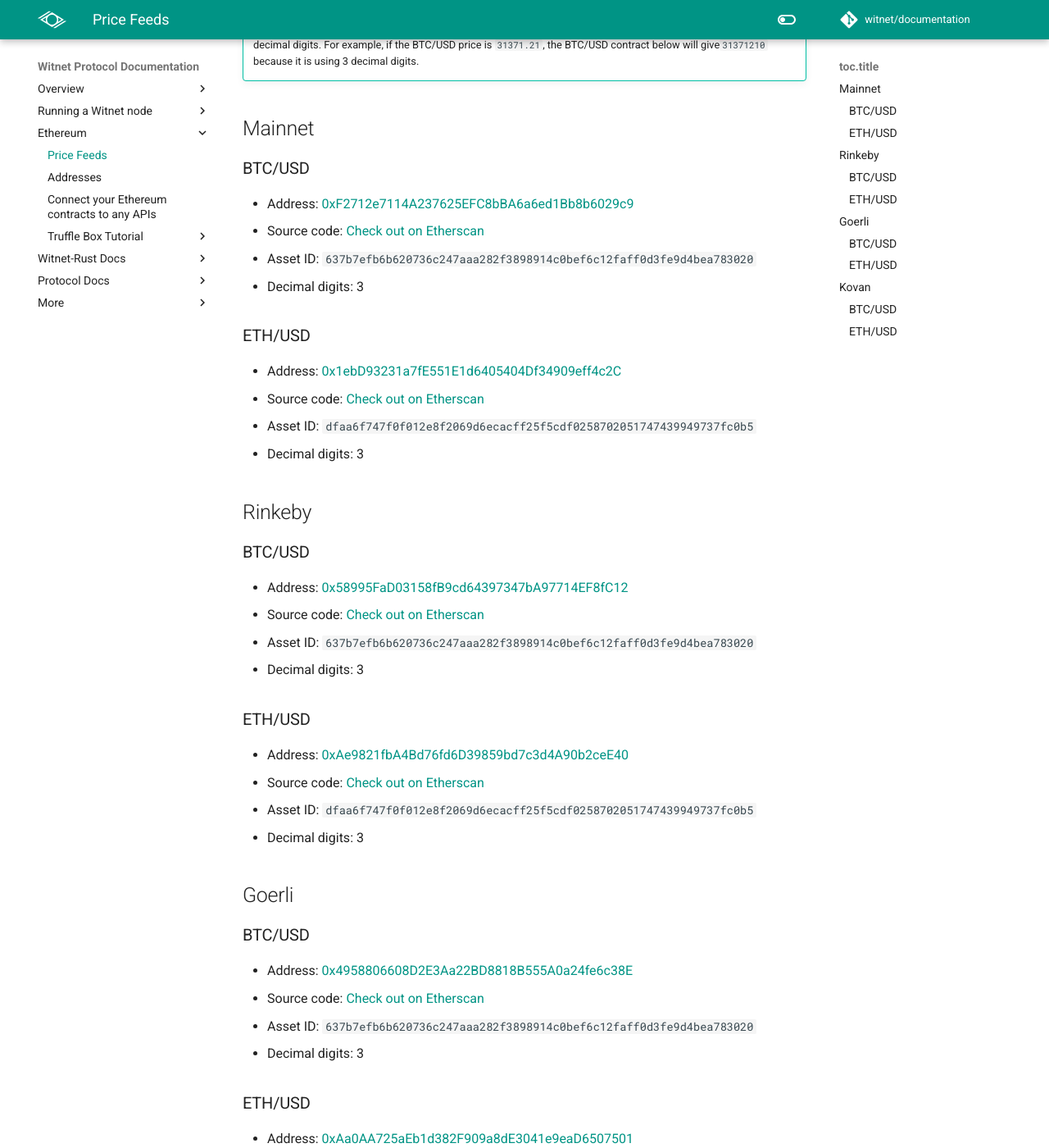
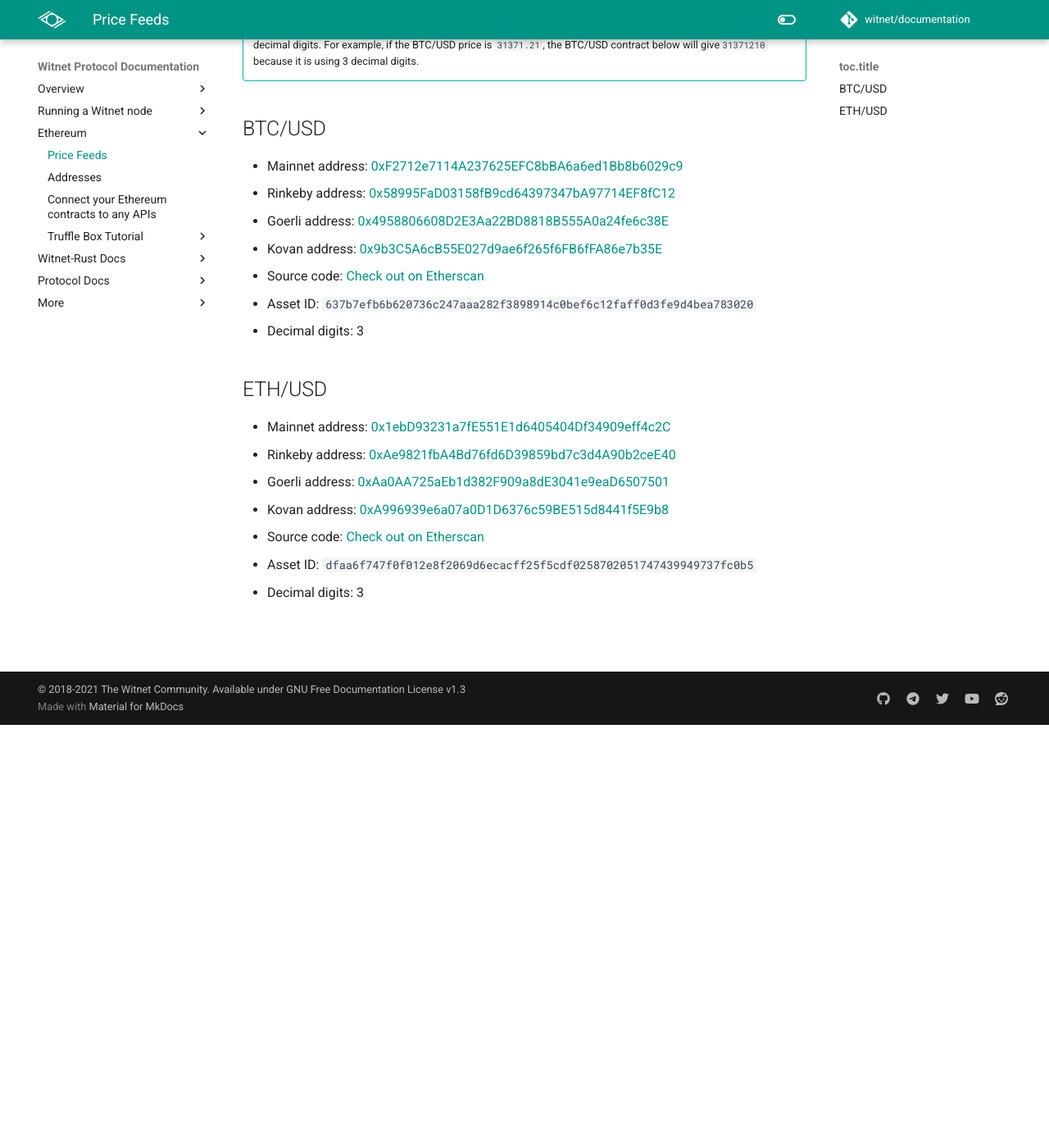
Before and after one commit to witnet/documentation, an MkDocs documentation site: the page built from docs/ethereum/price-feeds.md, in a window 1280 px wide and 1400 px high, scrolled down 775 px. Shown: the whole window at 82% size. Built offline with MkDocs 1.6.1 and Material for MkDocs 9.7.7, drawn with Linux system fonts in a browser that asks for light colours; comment, search, counter and statistics services are not loaded; after the commit the page ends 1659 px from its top, so only the background shows below that; some of the changed text lies outside the part shown.

Commit message:
feat: simplify Price Feeds page

```diff
--- a/docs/ethereum/price-feeds.md
+++ b/docs/ethereum/price-feeds.md
@@ -34,59 +34,22 @@ be found in [ADOIP-0010].
     of decimal digits. For example, if the BTC/USD price is `31371.21`, the BTC/USD contract below will give`31371210`
     because it is using 3 decimal digits.
 
-## Mainnet
+## BTC/USD
 
-### BTC/USD
-* Address: [0xF2712e7114A237625EFC8bBA6a6ed1Bb8b6029c9](https://etherscan.io/address/0xF2712e7114A237625EFC8bBA6a6ed1Bb8b6029c9)
+* Mainnet address: [0xF2712e7114A237625EFC8bBA6a6ed1Bb8b6029c9](https://etherscan.io/address/0xF2712e7114A237625EFC8bBA6a6ed1Bb8b6029c9)
+* Rinkeby address: [0x58995FaD03158fB9cd64397347bA97714EF8fC12](https://rinkeby.etherscan.io/address/0x58995FaD03158fB9cd64397347bA97714EF8fC12)
+* Goerli address: [0x4958806608D2E3Aa22BD8818B555A0a24fe6c38E](https://goerli.etherscan.io/address/0x4958806608D2E3Aa22BD8818B555A0a24fe6c38E)
+* Kovan address: [0x9b3C5A6cB55E027d9ae6f265f6FB6fFA86e7b35E](https://kovan.etherscan.io/address/0x9b3C5A6cB55E027d9ae6f265f6FB6fFA86e7b35E)
 * Source code: [Check out on Etherscan](https://etherscan.io/address/0xF2712e7114A237625EFC8bBA6a6ed1Bb8b6029c9#code)
 * Asset ID: `637b7efb6b620736c247aaa282f3898914c0bef6c12faff0d3fe9d4bea783020`
 * Decimal digits: 3
 
-### ETH/USD
-* Address: [0x1ebD93231a7fE551E1d6405404Df34909eff4c2C](https://etherscan.io/address/0x1ebD93231a7fE551E1d6405404Df34909eff4c2C)
+## ETH/USD
+* Mainnet address: [0x1ebD93231a7fE551E1d6405404Df34909eff4c2C](https://etherscan.io/address/0x1ebD93231a7fE551E1d6405404Df34909eff4c2C)
+* Rinkeby address: [0xAe9821fbA4Bd76fd6D39859bd7c3d4A90b2ceE40](https://rinkeby.etherscan.io/address/0xAe9821fbA4Bd76fd6D39859bd7c3d4A90b2ceE40)
+* Goerli address: [0xAa0AA725aEb1d382F909a8dE3041e9eaD6507501](https://goerli.etherscan.io/address/0xAa0AA725aEb1d382F909a8dE3041e9eaD6507501)
+* Kovan address: [0xA996939e6a07a0D1D6376c59BE515d8441f5E9b8](https://kovan.etherscan.io/address/0xA996939e6a07a0D1D6376c59BE515d8441f5E9b8)
 * Source code: [Check out on Etherscan](https://etherscan.io/address/0x1ebD93231a7fE551E1d6405404Df34909eff4c2C#code)
-* Asset ID: `dfaa6f747f0f012e8f2069d6ecacff25f5cdf0258702051747439949737fc0b5`
-* Decimal digits: 3
-
-## Rinkeby
-
-### BTC/USD
-* Address: [0x58995FaD03158fB9cd64397347bA97714EF8fC12](https://rinkeby.etherscan.io/address/0x58995FaD03158fB9cd64397347bA97714EF8fC12)
-* Source code: [Check out on Etherscan](https://rinkeby.etherscan.io/address/0x58995FaD03158fB9cd64397347bA97714EF8fC12#code)
-* Asset ID: `637b7efb6b620736c247aaa282f3898914c0bef6c12faff0d3fe9d4bea783020`
-* Decimal digits: 3
-
-### ETH/USD
-* Address: [0xAe9821fbA4Bd76fd6D39859bd7c3d4A90b2ceE40](https://rinkeby.etherscan.io/address/0xAe9821fbA4Bd76fd6D39859bd7c3d4A90b2ceE40)
-* Source code: [Check out on Etherscan](https://rinkeby.etherscan.io/address/0xAe9821fbA4Bd76fd6D39859bd7c3d4A90b2ceE40#code)
-* Asset ID: `dfaa6f747f0f012e8f2069d6ecacff25f5cdf0258702051747439949737fc0b5`
-* Decimal digits: 3
-
-## Goerli
-
-### BTC/USD
-* Address: [0x4958806608D2E3Aa22BD8818B555A0a24fe6c38E](https://goerli.etherscan.io/address/0x4958806608D2E3Aa22BD8818B555A0a24fe6c38E)
-* Source code: [Check out on Etherscan](https://goerli.etherscan.io/address/0x4958806608D2E3Aa22BD8818B555A0a24fe6c38E#code)
-* Asset ID: `637b7efb6b620736c247aaa282f3898914c0bef6c12faff0d3fe9d4bea783020`
-* Decimal digits: 3
-
-### ETH/USD
-* Address: [0xAa0AA725aEb1d382F909a8dE3041e9eaD6507501](https://goerli.etherscan.io/address/0xAa0AA725aEb1d382F909a8dE3041e9eaD6507501)
-* Source code: [Check out on Etherscan](https://goerli.etherscan.io/address/0xAa0AA725aEb1d382F909a8dE3041e9eaD6507501#code)
-* Asset ID: `dfaa6f747f0f012e8f2069d6ecacff25f5cdf0258702051747439949737fc0b5`
-* Decimal digits: 3
-
-## Kovan
-
-### BTC/USD
-* Address: [0x9b3C5A6cB55E027d9ae6f265f6FB6fFA86e7b35E](https://kovan.etherscan.io/address/0x9b3C5A6cB55E027d9ae6f265f6FB6fFA86e7b35E)
-* Source code: [Check out on Etherscan](https://kovan.etherscan.io/address/0x9b3C5A6cB55E027d9ae6f265f6FB6fFA86e7b35E#code)
-* Asset ID: `637b7efb6b620736c247aaa282f3898914c0bef6c12faff0d3fe9d4bea783020`
-* Decimal digits: 3
-
-### ETH/USD
-* Address: [0xA996939e6a07a0D1D6376c59BE515d8441f5E9b8](https://kovan.etherscan.io/address/0xA996939e6a07a0D1D6376c59BE515d8441f5E9b8)
-* Source code: [Check out on Etherscan](https://kovan.etherscan.io/address/0xA996939e6a07a0D1D6376c59BE515d8441f5E9b8#code)
 * Asset ID: `dfaa6f747f0f012e8f2069d6ecacff25f5cdf0258702051747439949737fc0b5`
 * Decimal digits: 3
 
```
